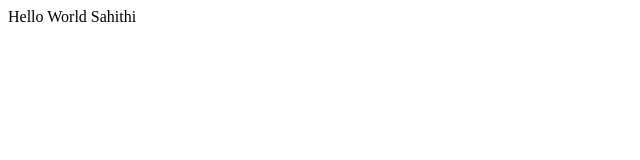
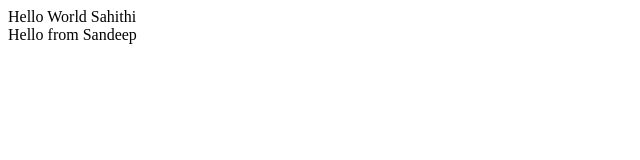
Before and after one commit to sanne88/React-Hello-World, a React (Create React App) app in the folder hello-world/: page /Hello in a window 1280 px wide. Shown: the top 160 px of the page, without its empty margins (0-640 px from the left). Built offline with nearby package versions, Linux system fonts and the light colour scheme.

Commit message:
Added my msg to Hello world Component

```diff
--- a/hello-world/src/HelloWorld.js
+++ b/hello-world/src/HelloWorld.js
@@ -5,6 +5,8 @@ function HelloWorld() {
   return (
     <div className="App">
         <span>Hello World Sahithi</span>
+      <br></br>
+        <span>Hello from Sandeep</span>
     </div>);
 }
 
```
